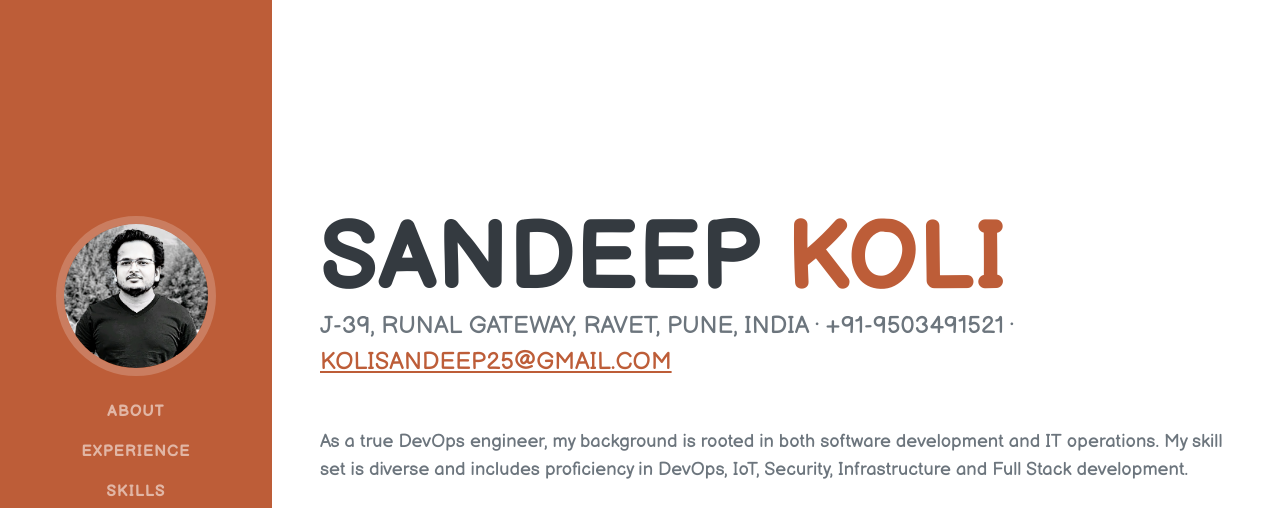
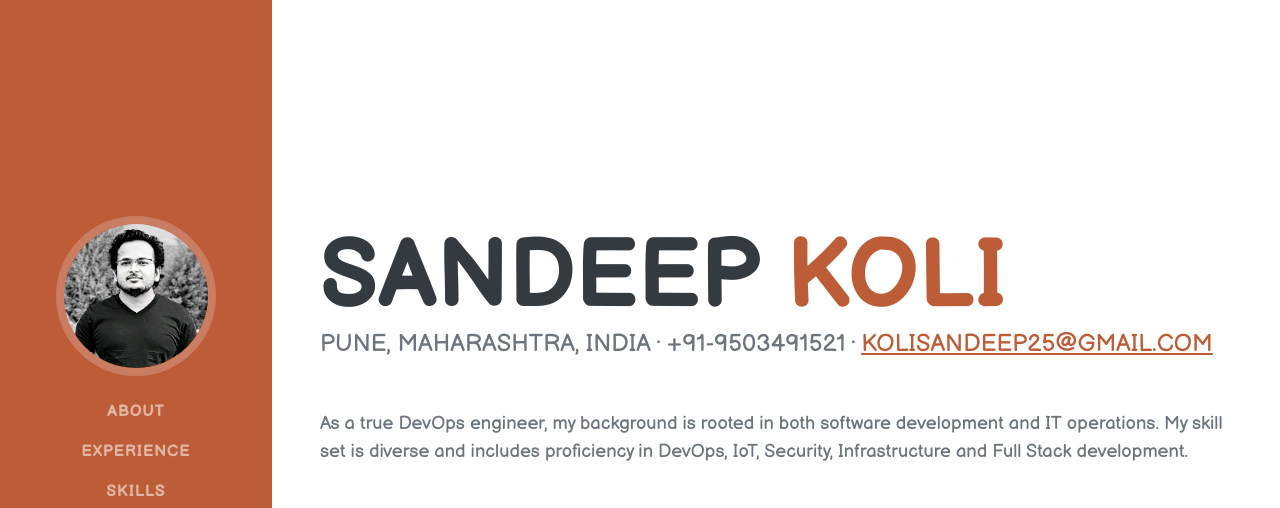
Before and after one commit to iamsandeepkoli/iamsandeepkoli.github.io, a plain HTML site: page index.html in a window 1280 px wide. Shown: the top 508 px of the page. Drawn offline with nearby package versions, Linux system fonts and the light colour scheme.

Commit message:
Add a minor change in home page

```diff
--- a/index.html
+++ b/index.html
@@ -44,7 +44,7 @@
                         <span class="text-primary">Koli</span>
                     </h1>
                     <div class="subheading mb-5">
-                        J-39, Runal Gateway, Ravet, Pune, India · +91-9503491521 ·
+                        Pune, Maharashtra, India · +91-9503491521 ·
                         <a href="mailto:kolisandeep25@gmail.com">kolisandeep25@gmail.com</a>
                     </div>
                     <p class="lead mb-5">As a true DevOps engineer, my background is rooted in both software development and IT operations. My skill set is diverse and includes proficiency in DevOps, IoT, Security, Infrastructure and Full Stack development.</p>
```
